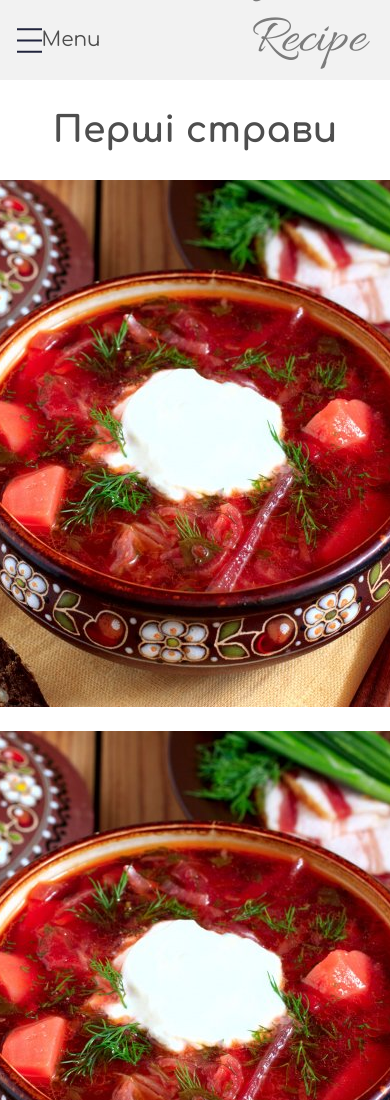
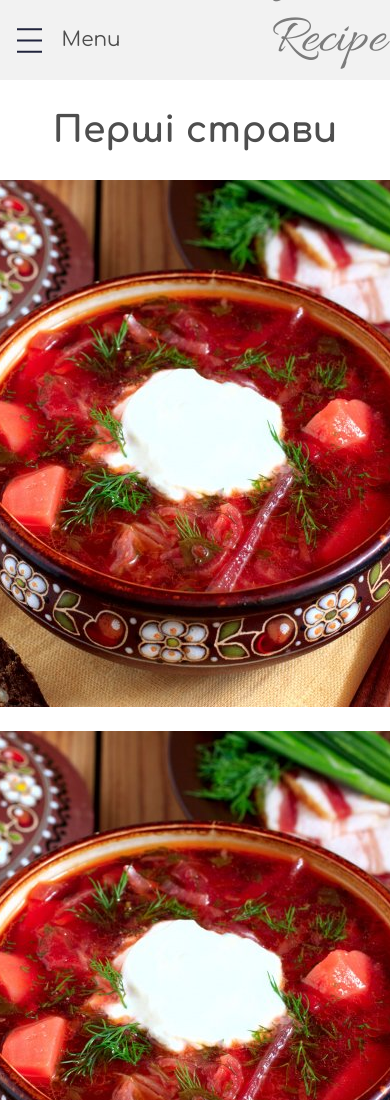
Before and after one commit to ABertashDev/YourRecipeBook, a plain HTML site: page FrontDesign/pages/category.html in a window 390 px wide. Shown: the top 1100 px of the page. Drawn offline with Linux system fonts and the light colour scheme.

Commit message:
Update link area

```diff
--- a/FrontDesign/style.css
+++ b/FrontDesign/style.css
@@ -171,13 +171,13 @@ body.common header nav {
     width: 150px;
     height: 100%;
     align-items: center;
-    justify-content: space-evenly;
+    justify-content: center;
     margin-right: 150px;
     border: 1px solid transparent;
     transition: all .2s ease-out;
 }
 
-body.common header .burger {
+body.common header nav .burger {
     width: 25px;
     height: 25px;
     background-image: url(images/menu.svg);
@@ -188,9 +188,10 @@ body.common header .burger {
     border: none;
 }
 
-body.common header a {
+body.common header nav a {
     font-size: 20px;
     line-height: 80px;
+    padding-left: 20px;
 }
 
 body.common header h2 {
```
